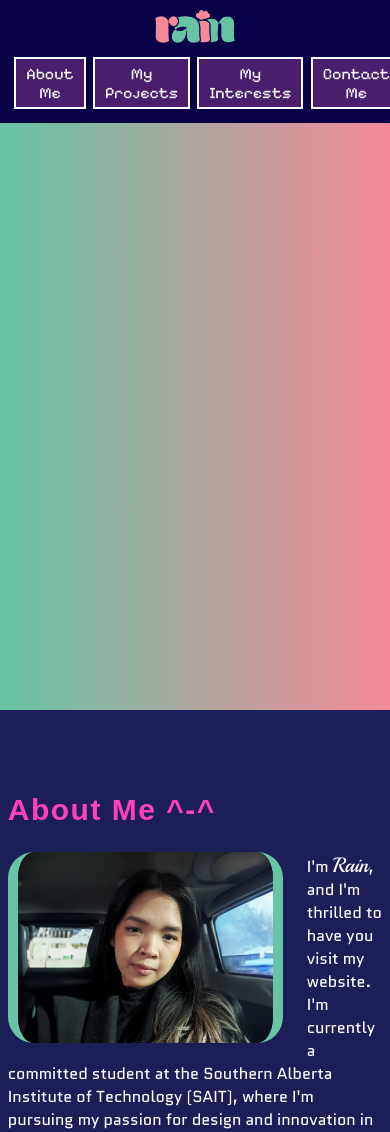
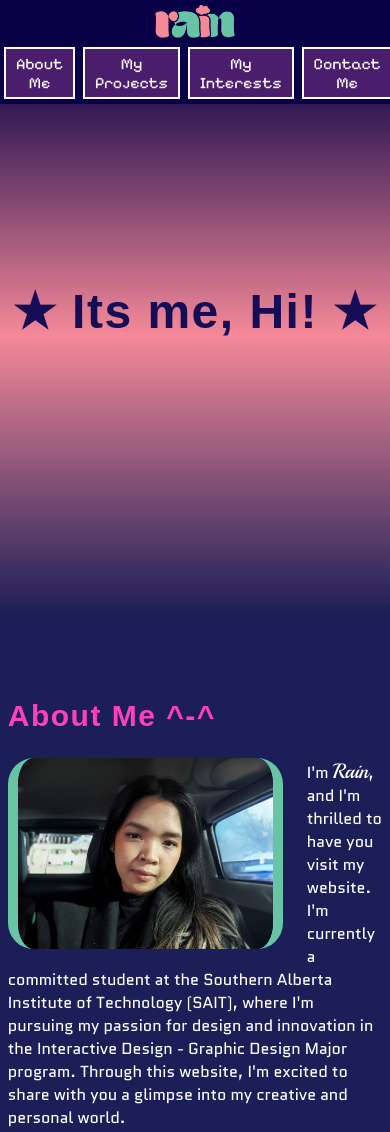
Before and after one commit to rainn10/portfolio, a plain HTML site: page index.html in a window 390 px wide. Shown: the top 1132 px of the page. Drawn offline with Linux system fonts and the light colour scheme; a web font is replaced by a local one.

Commit message:
Basics 100% Finished

```diff
--- a/index.html
+++ b/index.html
@@ -17,10 +17,13 @@
                 <li><a href="#contact"><span> &#128966;</span>Contact Me <span> &#128966;</span></a></li>
           </ul>
         </nav>
-<!--      <h1>Biography</h1>-->
     </header>
+
     <main>
+        <section id="intro">
+            <h1>&#9733; Its me, Hi! &#9733;</h1>
             <div class="graphic"></div>
+        </section>
         <section id="about">
             <h2>About Me ^-^</h2>
                  <img id="pfp" src="images/Personal-Photo.jpg" alt="Portrait Photo of Rain Aclao" width="275"/>
--- a/styles/styles.css
+++ b/styles/styles.css
@@ -4,11 +4,8 @@
 main logo green #67c4a5
 main logo pink #f48998
 hair purple #4b1d6d
-yellow #ffe08c
-blue #4de3ff
 logo blue #150d56
 pink #ff40ba
-light pink #ff9fdd
 */
 
 * {
@@ -99,19 +96,32 @@ header nav li a:hover {
 }
 
 /*Graphic*/
+section#intro h1 {
+    position: relative;
+    z-index: 1;
+    margin: auto;
+    margin-top: 350px;
+    font-family: Arial, Helvetica, sans-serif;
+    font-size: 500%;
+    color: #150d56;
+    display: flex;
+    justify-content: center;
+    align-items: center;
+    height: 100%;
+}
 .graphic {
     position: absolute;
     top: 55px;
     left: 0;
     width: 100%;
-    height: 655px;
+    height: 730px;
     margin: 0;
-    background: linear-gradient(to right, #67c4a5, #f48998);
+    background: linear-gradient(to bottom, rgb(9, 1, 71), #f48998, #1c1e57);
 }
 
 /*About Me*/
 section#about {
-    margin-top: 700px;
+    margin-top: 400px;
     padding-top: 60px;
 }
 section#about a {
@@ -216,6 +226,7 @@ section#contact h2{
 }
 section#contact a {
     color: #67c4a5;
+    font-family: 'Pixelify Sans',sans-serif;
 }
 section#contact a:hover {
     color: #f48998;
@@ -226,6 +237,7 @@ footer section#contact, small {
     align-items: flex-start;
     margin: auto;
     max-width: 750px;
+
 }
 
 
@@ -239,30 +251,43 @@ footer section#contact, small {
 
     header {
         display: flex;
+        flex-direction: column;
         height: auto;
-        flex-direction: column;
+        padding: 0;
     }
     header img#logo {
         width: 80px
     }
     header nav {
-        display: flex;
         text-align: center;
     }
     header nav ul {
         width: 100%;
-        margin: 1.5%;
+        padding-bottom: 2px;
+        margin: 0;
     }
     header nav li {
         margin:1%;
         display: flex;
-
     }
     header nav li a {
         margin-left: 0;
     }
     header nav li span {
         display: none;
+    }
+
+    section#intro h1 {
+        margin-top: 275px;
+        font-size: 300%;
+        text-align: center;
+    }
+    .graphic {
+        height: 560px;
+    }
+
+    section#about {
+        margin-top: 275px;
     }
 
     section#projects img{
```
